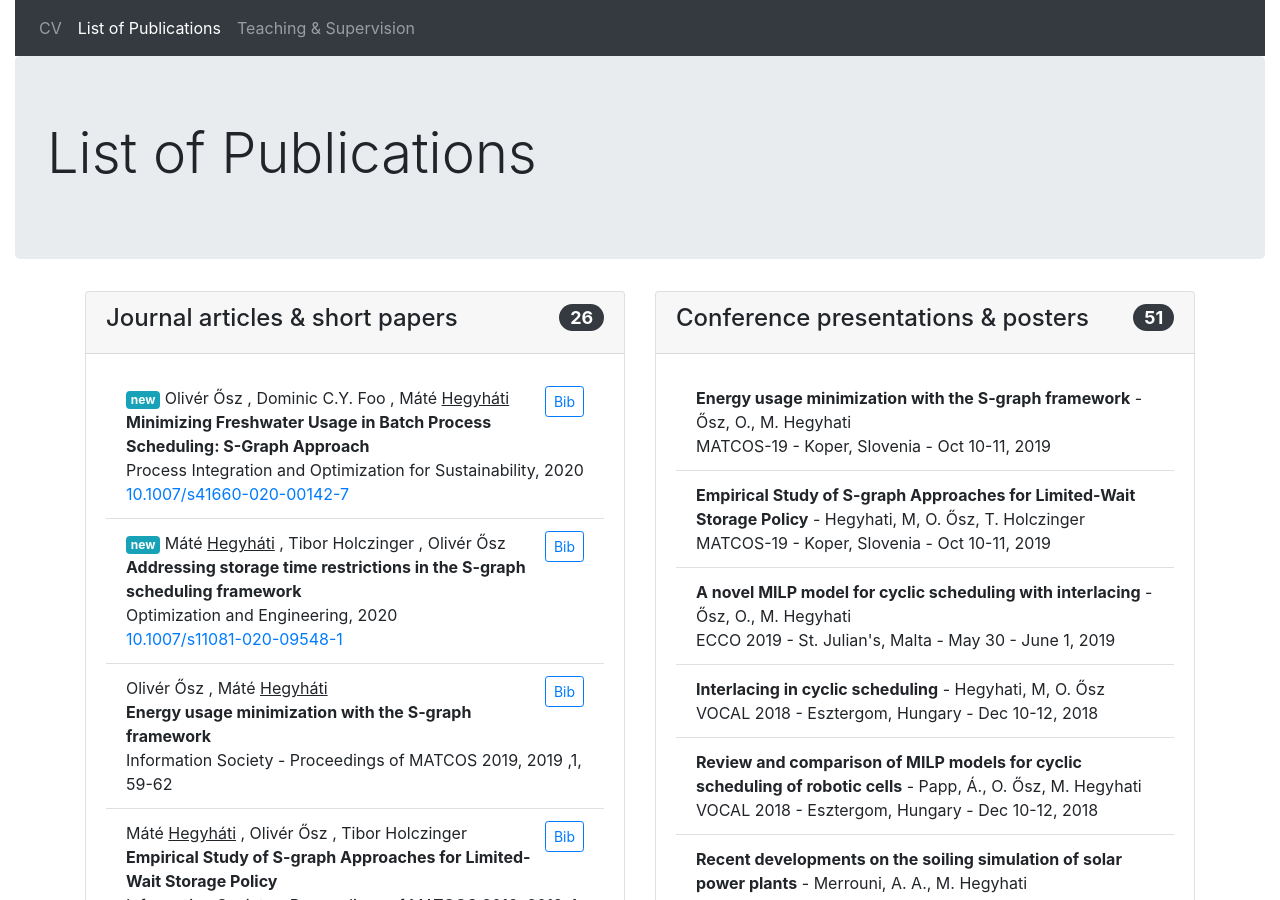
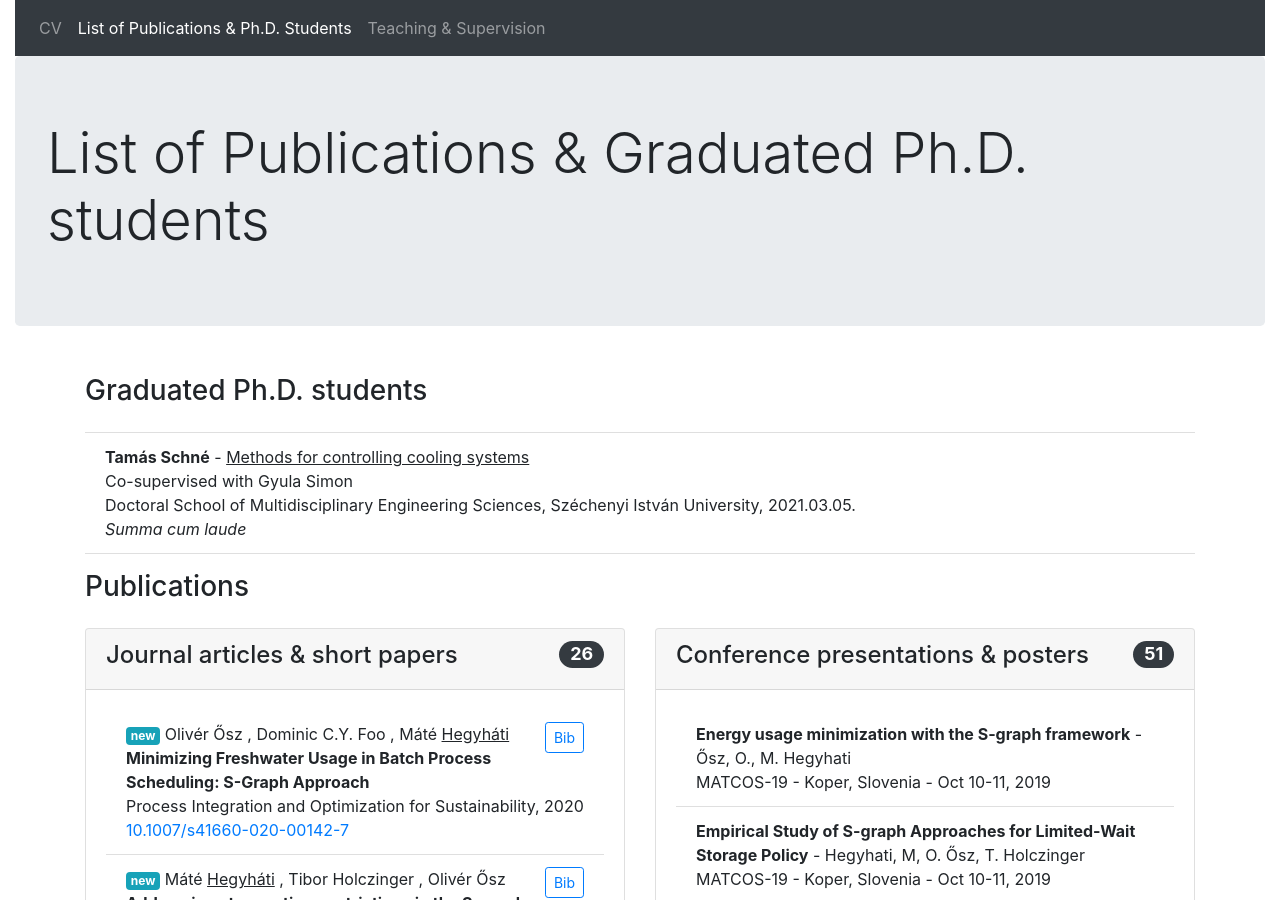
Before and after one commit to hegyhati/hegyhati.github.io, a Jekyll site: the page built from publications.html, in a window 1280 px wide and 900 px high. Built offline with Jekyll 4.4.1, drawn with Linux system fonts in a browser that asks for light colours; nearby versions of some CDN libraries.

Commit message:
Graduated PhD students added

```diff
--- a/_data/supervision.yaml
+++ b/_data/supervision.yaml
@@ -1,4 +1,15 @@
 ---
+phd:
+  - student: Tamás Schné
+    original_title: Módszerek hűtőrendszerek irányítására
+    title: Methods for controlling cooling systems
+    school: Doctoral School of Multidisciplinary Engineering Sciences
+    university: Széchenyi István University
+    date: 2021.03.05.
+    grade: Summa cum laude
+    co-supervisor: Gyula Simon
+
+
 diploma:
 
   MSc:
--- a/_includes/cv.html
+++ b/_includes/cv.html
@@ -73,13 +73,14 @@
 
         <div class="card bg-basic my-3">
             <div class="card-header">
-                <h4>Research</h4>
+                <h4>Research & Ph.D. supervision</h4>
             </div>
             <div class="card-body">
                 <p>Active research on the <b>scheduling</b> of batch processes since 2005.</p>
                 <p>Several collaborative works in the field of <b>sustainable energy planning</b> and <b>graph coloring</b>.</p>
                 <p><b>Erdős number:</b> 2</p>
-                <p><a href="/publications.html">{{site.data.articles.size}} published papers, and {{site.data.presentations.size}} conference presentations</a></p>
+                <p><a href="/publications.html#publications">{{site.data.articles.size}} published papers, and {{site.data.presentations.size}} conference presentations</a></p>
+                <p><a href="/publications.html#phd">{{site.data.supervision.phd.size}} graduated Ph.D. student</p>
             </div>
         </div>
 
--- a/_includes/menu.html
+++ b/_includes/menu.html
@@ -5,7 +5,7 @@
     <div class="collapse navbar-collapse" id="navbarNav">
         <ul class="navbar-nav">
             <li class="nav-item {% if page.id == 'CV' %} active {% endif %}"><a  class="nav-link" href="/">CV</a></li>
-            <li class="nav-item {% if page.id == 'publications' %} active {% endif %}"><a  class="nav-link" href="/publications.html">List of Publications</a></li>
+            <li class="nav-item {% if page.id == 'publications' %} active {% endif %}"><a  class="nav-link" href="/publications.html">List of Publications & Ph.D. Students</a></li>
             <li class="nav-item {% if page.id == 'teaching_supervision' %} active {% endif %}"><a  class="nav-link" href="/teaching_supervision.html">Teaching & Supervision</a></li>
         </ul>
     </div>
--- a/publications.html
+++ b/publications.html
@@ -1,9 +1,24 @@
 ---
 layout: default
-title:  "List of Publications"
+title:  "List of Publications & Graduated Ph.D. students"
 id: publications
 ---
 
+
+<h3 class="py-3" id="phd">Graduated Ph.D. students</h3>
+<ul class="list-group list-group-flush">
+    {% assign phds = (site.data.supervision.phd | reverse | sort: "year") | reverse  %}
+    {% for phd in  phds %}
+        <li class="list-group-item">
+            <b>{{ phd.student }}</b> - <u>{{phd.title}}</u> <br />
+            {% if phd.co-supervisor %}Co-supervised with {{phd.co-supervisor}} <br />{% endif %}
+            {{phd.school}}, {{phd.university}}, {{phd.date}} <br />
+            <i>{{phd.grade}}</i>
+        </li>
+    {% endfor %}
+</ul>
+
+<h3 class="py-3" id="publications">Publications</h3>
 
 <div class="row">
     <div class="col-lg-6">
--- a/teaching_supervision.html
+++ b/teaching_supervision.html
@@ -60,7 +60,7 @@ id: teaching_supervision
 </ul>
 
 
-<h3 class="p-3" id="supervision">Supervision experience</h3>
+<h3 class="p-3" id="supervision">Supervision experience with B.Sc. and M.Sc. students</h3>
 
 <div class="alert alert-info" role="alert">
   If you are interested doing a diploma work under my supervision, please read <a class="alert-link" href="/diploma.html">this</a>.
```
Lines whose indentation alone changed are shown as unchanged.
